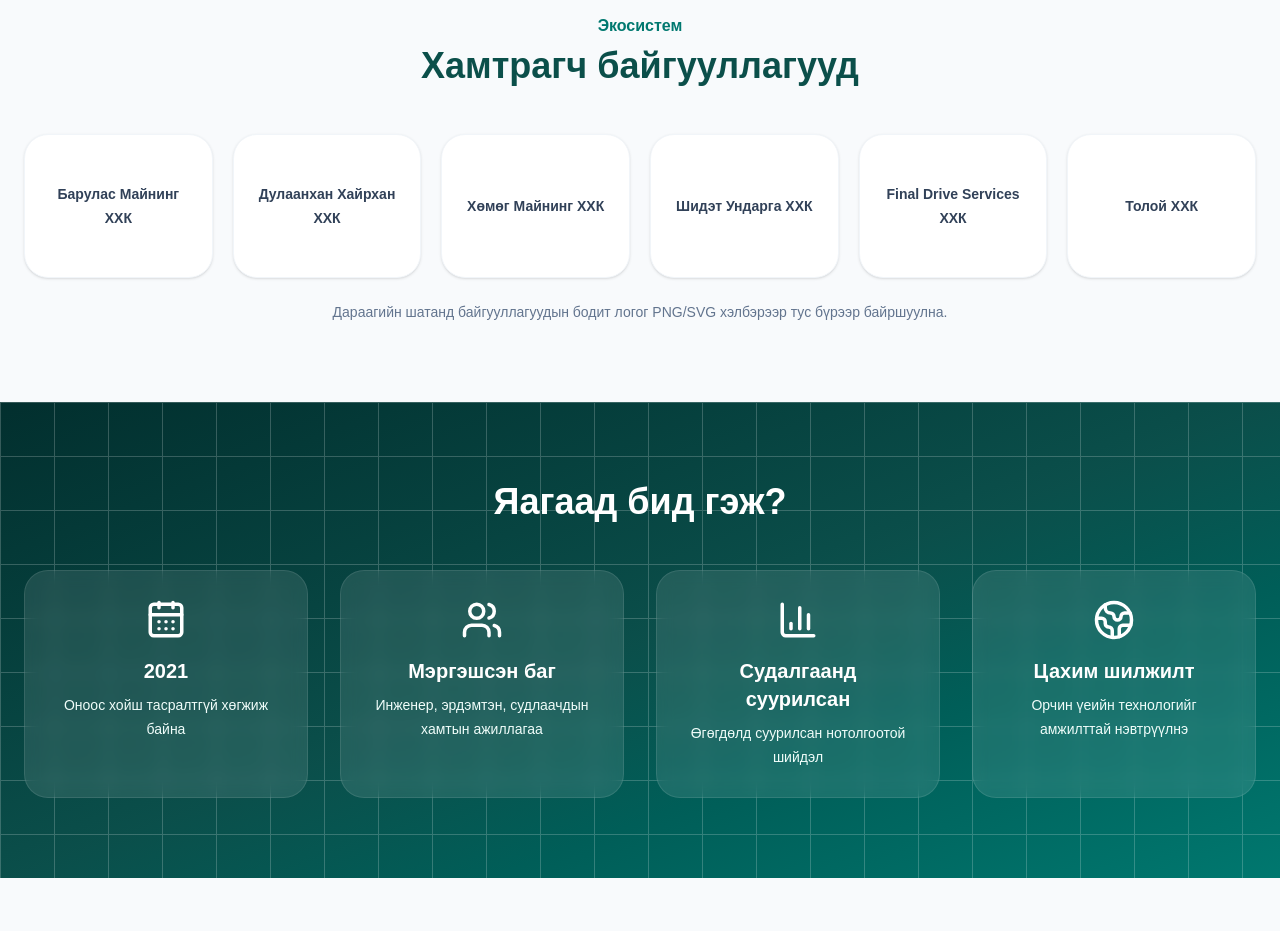
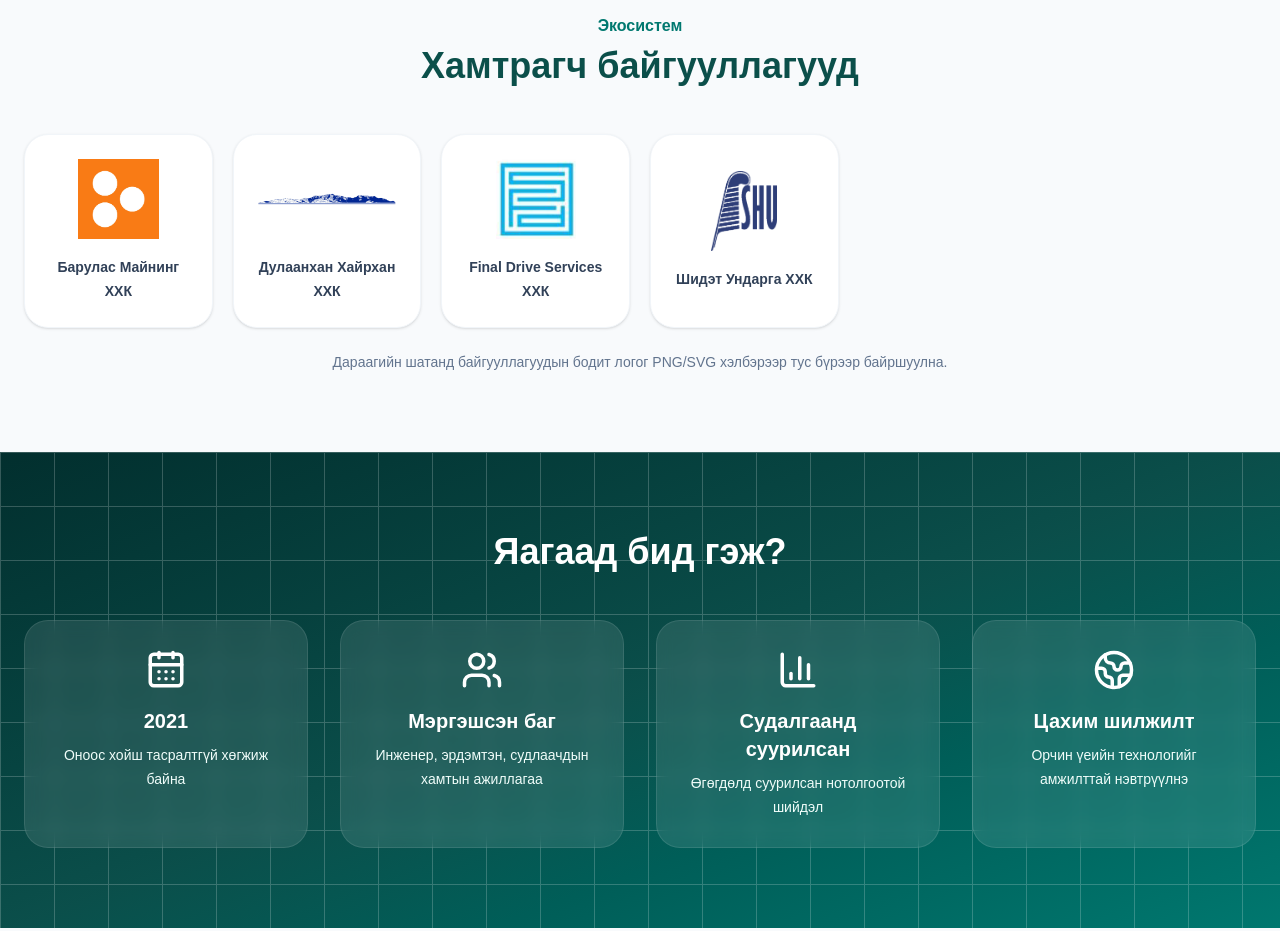
Before and after one commit to munhso-sys/newdeg-website, a Next.js app: page / in a window 1280 px wide. Shown: the part 3460-4391 px from the top of the page. Built offline with nearby package versions, Linux system fonts and the light colour scheme.

Commit message:
fix typescript build

```diff
--- a/app/page.tsx
+++ b/app/page.tsx
@@ -44,12 +44,22 @@
 ];
 
 const partners = [
-  "Барулас Майнинг ХХК",
-  "Дулаанхан Хайрхан ХХК",
-  "Хөмөг Майнинг ХХК",
-  "Шидэт Ундарга ХХК",
-  "Final Drive Services ХХК",
-  "Толой ХХК",
+  {
+    name: "Барулас Майнинг ХХК",
+    logo: "/partners/barulas.png",
+  },
+  {
+    name: "Дулаанхан Хайрхан ХХК",
+    logo: "/partners/dulaankhan.png",
+  },
+  {
+    name: "Final Drive Services ХХК",
+    logo: "/partners/finaldrive.png",
+  },
+  {
+    name: "Шидэт Ундарга ХХК",
+    logo: "/partners/shu.png",
+  },
 ];
 
 const stats = [
@@ -160,7 +170,7 @@
         </div>
 
         <div className="grid lg:grid-cols-3 gap-6 mb-8">
-          {[[Target,"Зорилго","Дата өгөгдлөөс мэдлэгийг бүтээж ухаалаг шийдвэр гаргалтыг удирдана."],[Gem,"Үнэт зүйл","Түргэн шуурхай, оновчтой удирдлага."],[Telescope,"Алсын хараа","Хүн төвтэй технологийг бүтээж, мэдлэгийг удирдлага болгох."]].map(([Icon,title,text]) => (
+          {[[Target,"Зорилго","Дата өгөгдлөөс мэдлэгийг бүтээж ухаалаг шийдвэр гаргалтыг удирдана."],[Gem,"Үнэт зүйл","Түргэн шуурхай, оновчтой удирдлага."],[Telescope,"Алсын хараа","Хүн төвтэй технологийг бүтээж, мэдлэгийг удирдлага болгох."]].map(([Icon,title,text]: any) => (
             <div key={title as string} className="bg-white rounded-3xl p-8 border border-slate-100 shadow-sm hover:shadow-xl transition hover:-translate-y-1">
               <div className="w-14 h-14 rounded-2xl bg-teal-50 flex items-center justify-center mb-5">
                 <Icon className="text-teal-700" size={34} />
@@ -194,7 +204,7 @@
             <h2 className="text-3xl md:text-4xl font-black text-teal-900">Бидний үйлчилгээ</h2>
           </div>
           <div className="grid sm:grid-cols-2 lg:grid-cols-4 gap-5">
-            {services.map(([Icon, title]) => (
+            {services.map(([Icon, title]:any) => (
               <div key={title as string} className="group rounded-3xl border border-slate-100 bg-slate-50 hover:bg-teal-700 p-6 text-center shadow-sm hover:shadow-xl hover:-translate-y-1 transition min-h-44 flex flex-col items-center justify-center">
                 <Icon className="mx-auto text-teal-700 group-hover:text-white mb-4 transition" size={38} />
                 <h3 className="font-extrabold text-sm leading-6 group-hover:text-white transition">{title}</h3>
@@ -211,8 +221,21 @@
         </div>
         <div className="grid md:grid-cols-3 lg:grid-cols-6 gap-5">
           {partners.map((p) => (
-            <div key={p} className="bg-white rounded-3xl border border-slate-100 p-5 text-center shadow-sm min-h-36 flex items-center justify-center hover:shadow-xl transition">
-              <span className="font-black text-slate-700 text-sm leading-6">{p}</span>
+            <div
+              key={p.name}
+              className="bg-white rounded-3xl border border-slate-100 p-6 text-center shadow-sm min-h-40 flex flex-col items-center justify-center hover:shadow-xl transition"
+            >
+              <Image
+                src={p.logo}
+                alt={p.name}
+                width={110}
+                height={110}
+                className="object-contain h-20 w-auto mb-4"
+              />
+
+              <span className="font-black text-slate-700 text-sm leading-6">
+                {p.name}
+              </span>
             </div>
           ))}
         </div>
@@ -224,7 +247,7 @@
         <div className="max-w-7xl mx-auto px-6 relative">
           <h2 className="text-3xl md:text-4xl font-black text-center mb-12">Яагаад бид гэж?</h2>
           <div className="grid md:grid-cols-4 gap-8 text-center">
-            {stats.map(([Icon,a,b]) => (
+            {stats.map(([Icon,a,b]:any) => (
               <div key={a as string} className="rounded-3xl bg-white/10 border border-white/10 backdrop-blur p-7">
                 <Icon className="mx-auto mb-4" size={42} />
                 <h3 className="text-xl font-black mb-2">{a}</h3>
```
